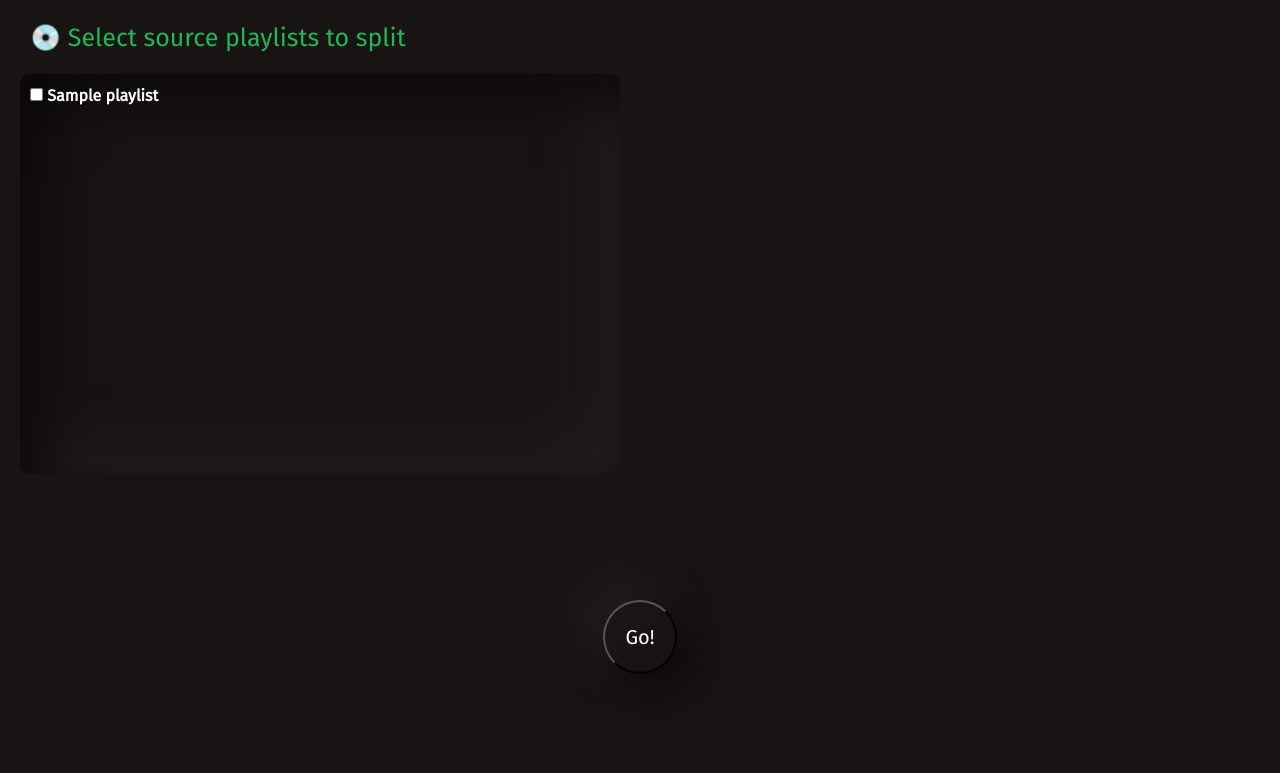
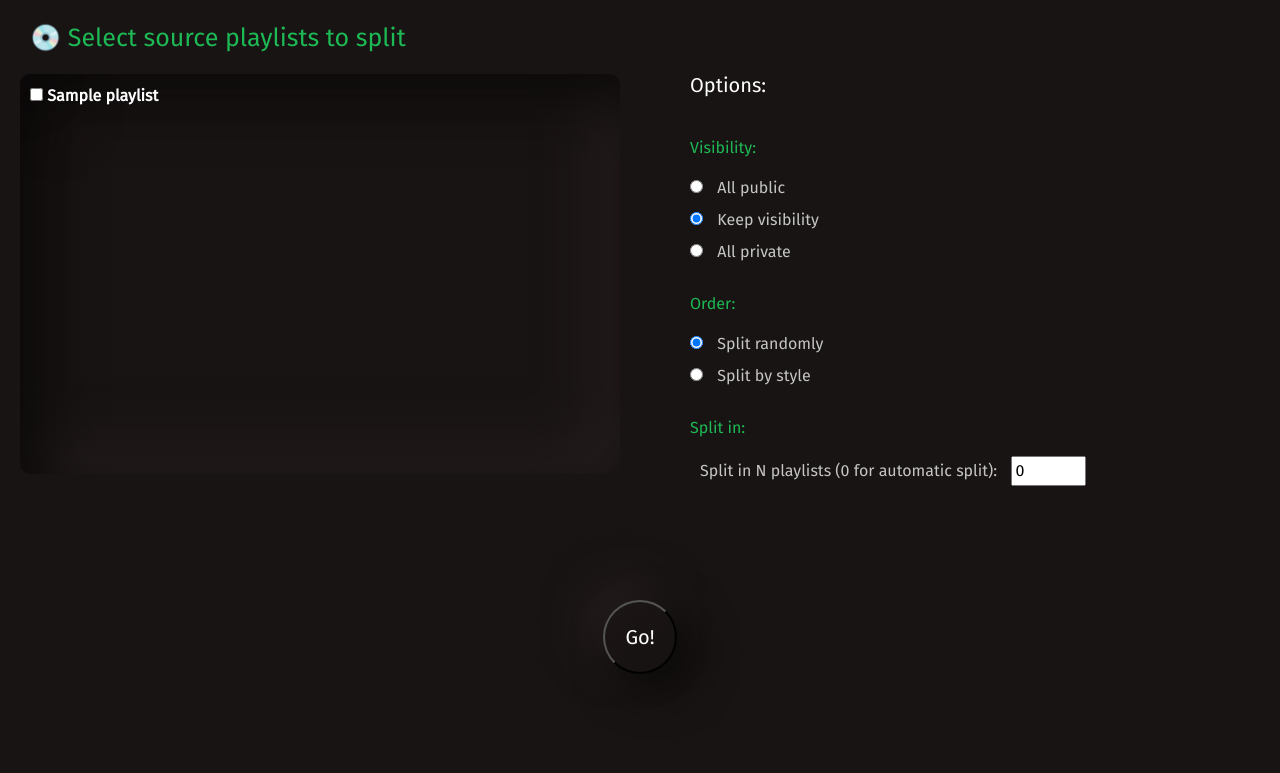
Before and after one commit to rooose/super-playlister-3000, a Flask app: template app/templates/split.html in a window 1280 px wide. Shown: the top 773 px of the page. Run offline with Flask 2, Linux system fonts and the light colour scheme; the template is opened without the code that fills it: most values are stand-ins (such as "Sample title", 1, 10 or a date in 2020); some libraries are stand-ins or nearby versions.

Commit message:
split working

```diff
--- a/app/main.py
+++ b/app/main.py
@@ -25,6 +25,7 @@ state_key = None
 
 @app.route("/login", methods=['GET'])
 def login():
+    session.clear()
     return render_template('login.html')
 
 
@@ -82,21 +83,48 @@ def home():
     return render_template('home.html')
 
 
-@app.route("/split", methods=['GET'])
+@app.route("/split", methods=['GET', 'POST'])
 @authenticated_resource
 def split():
     if spotify_helper.needs_refresh:
         spotify_helper.refresh_token()
+
+    if request.method == "POST":
+        playlists_to_reorder = request.form.getlist('playlists_to_split')
+        tracks = fetch_tracks(playlists_to_reorder)
+        tracks_info = fetch_tracks_info(tracks)
+
+        split_in = int(request.form.get('split_in'))
+        split_in = max(split_in, 1)
+        split_by_style = request.form.get('split_order_mode_style')
+        visibility =  request.form.get('split_visibility')
+
+        created_playlists = split_playlists(tracks_info, split_in, split_by_style, visibility, session)
+
+        return render_template('done.html', playlists=created_playlists)
+
     return render_template('split.html', playlists=fetch_playlists())
 
 
-@app.route("/reorder", methods=['GET'])
+@app.route("/reorder", methods=['GET', 'POST'])
 @authenticated_resource
 def reorder():
     if spotify_helper.needs_refresh:
         spotify_helper.refresh_token()
 
+    if request.method == "POST":
+        playlists_to_reorder = request.form.getlist('playlists_to_reorder')
+        tracks = fetch_tracks(playlists_to_reorder)
+        tracks_info = fetch_tracks_info(tracks)
+
+        make_public =  request.form.get('reorder_visibility')
+        reorder_by_style = request.form.get('reorder_order_mode_style')
+
+        created_playlist = reorder_playlists(tracks_info, make_public, reorder_by_style, session)
+        return render_template('done.html', playlists=created_playlist)
+
     return render_template('reorder.html', playlists=fetch_playlists())
+
 
 
 @app.route("/merge", methods=['GET', 'POST'])
@@ -118,8 +146,8 @@ def merge():
             name = 'Merged Playlist'
 
         make_public =  request.form.get('merge_is_public') is not None
-        merge_by_order = request.form.get('merge_order_mode_style')
-        created_playlist = merge_tracks(tracks_info, name, make_public, merge_by_order, session)
+        merge_by_style = request.form.get('merge_order_mode_style')
+        created_playlist = merge_tracks(tracks_info, name, make_public, merge_by_style, session)
         return render_template('done.html', playlists=[created_playlist])
 
     return render_template('merge.html', playlists=fetch_playlists())
@@ -129,6 +157,7 @@ def fetch_playlists():
     playlists = [{
                 "id": "saved_tracks",
                 "name": "Saved Tracks",
+                "public": False,
                 "tracks_info": {'href':"https://api.spotify.com/v1/me/tracks"}
             }]
 
@@ -141,16 +170,18 @@ def fetch_playlists():
         items = response['items']
         url = response['next']
 
-        for data in items:
+        for item in items:
             playlists.append({
-                "id": data["id"],
-                "name": data["name"],
-                "tracks_info": data["tracks"]
+                "id": item["id"],
+                "name": item["name"],
+                "tracks_info": item["tracks"],
+                "public": item['public']
             })
 
         if not url:
             break
 
+    playlists = sorted(playlists, key=lambda d: d['name'])
     return playlists
 
 
@@ -208,20 +239,22 @@ def fetch_tracks_info(playlists) :
             for item in items:
                 if item is not None:
                     t_id = item['id']
-                    audio_features = np.array([v for k,v in item.items() if k in audio_features_fields])
+                    audio_features = [v for k,v in item.items() if k in audio_features_fields]
                     playlists[p_id]['tracks'][t_id]['audio_features'] = audio_features
 
+    with open('out.json', 'w') as f:
+        json.dump(playlists, f)
     return playlists
 
 
-def merge_tracks(playlists, name, make_public, merge_by_order, flask_session):
+def merge_tracks(playlists, name, make_public, merge_by_style, flask_session):
     tracks_uris = []
 
     for p_id in playlists:
         for t_id in playlists[p_id]['tracks']:
             tracks_uris.append(playlists[p_id]['tracks'][t_id]['uri'])
 
-    if merge_by_order:
+    if merge_by_style:
         # change it to do smth cool
         random.shuffle(tracks_uris)
     else:
@@ -232,8 +265,73 @@ def merge_tracks(playlists, name, make_public, merge_by_order, flask_session):
     return create_and_add_playlist(name, description, make_public, tracks_uris, flask_session)
 
 
+def reorder_playlists(playlists, visibility, reorder_by_style, flask_session):
+    created_playlists = []
+
+    for p_id in playlists:
+        tracks_uris = []
+
+        for t_id in playlists[p_id]['tracks']:
+            tracks_uris.append(playlists[p_id]['tracks'][t_id]['uri'])
+
+        if reorder_by_style:
+            # change it to do smth cool
+            random.shuffle(tracks_uris)
+        else:
+            random.shuffle(tracks_uris)
+
+        name = f"Reordered {playlists[p_id]['name']}"
+        description = f"Reordered playlist created by SUPER-PLAYLISTER-3000. Created from : {playlists[p_id]['name']}"
+
+        if visibility == 'ALL_PUBLIC':
+            make_public = True
+        elif visibility == 'KEEP_VISIBILITY':
+            make_public = playlists[p_id]['public']
+        else:
+            make_public = False
+
+        created_playlists.append(create_and_add_playlist(name, description, make_public, tracks_uris, flask_session))
+
+    return created_playlists
+
+
+# https://stackoverflow.com/a/11574640
+def split_in_n(arr, count):
+     return [arr[i::count] for i in range(count)]
+
+
+def split_playlists(playlists, split_in, split_by_style, visibility, flask_session):
+    created_playlists = []
+
+    for p_id in playlists:
+        tracks_uris = []
+        for t_id in playlists[p_id]['tracks']:
+            tracks_uris.append(playlists[p_id]['tracks'][t_id]['uri'])
+
+        if split_by_style:
+            # change it to do smth cool
+            random.shuffle(tracks_uris)
+            split_playlists_content = split_in_n(tracks_uris, split_in)
+        else:
+            random.shuffle(tracks_uris)
+            split_playlists_content = split_in_n(tracks_uris, split_in)
+
+        if visibility == 'ALL_PUBLIC':
+            make_public = True
+        elif visibility == 'KEEP_VISIBILITY':
+            make_public = playlists[p_id]['public']
+        else:
+            make_public = False
+
+        for n, content in enumerate(split_playlists_content):
+            name = f"{playlists[p_id]['name']} [SPLIT #{n}]"
+            description = f"Split playlist created by SUPER-PLAYLISTER-3000. Created from : {playlists[p_id]['name']}"
+            created_playlists.append(create_and_add_playlist(name, description, make_public, content, flask_session))
+
+    return created_playlists
+
+
 def create_and_add_playlist(name, descr, make_public, tracks, flask_session):
-
     url = getCreatePlaylistURL(flask_session['user_id'])
     body = {
         'name': name,
@@ -256,12 +354,5 @@ def create_and_add_playlist(name, descr, make_public, tracks, flask_session):
         spotify_helper.makePostRequest(flask_session, url, body=body)
         pos += len(chunk)
 
+
     return created_playlist
-
-
-@app.route('/reorder')
-@authenticated_resource
-def reorder_songs():
-    time.sleep(3)
-    print("wow reordered so fast")
-    return ("nothing")
--- a/app/static/options.css
+++ b/app/static/options.css
@@ -130,10 +130,19 @@ i {
 }
 
 .options-label {
-  color:rgb(197, 197, 197);
+  color:var(--spotify-green);
 }
 
 .options-label-padded {
   color:rgb(197, 197, 197);
   padding-left: 10px;
 }
+
+.sub-label {
+  color:var(--spotify-green);
+  padding-top: 20px;
+}
+
+#split_in_n {
+  margin-left: 10px;
+}
--- a/app/templates/merge.html
+++ b/app/templates/merge.html
@@ -36,9 +36,11 @@
           placeholder="Merged Playlist"
         /><br /><br />
 
+        <p class="sub-label">Visibility:</p>
         <input type="checkbox" id="merge_public" name="merge_is_public" value="true" />
         <label class="options-label-padded" for="merge_public">Make merged playlist public</label><br />
 
+        <p class="sub-label">Order:</p>
         <input checked type="radio" id="merge_rnd" name="merge_order_mode_style" value="false" />
         <label class="options-label-padded" for="merge_rnd">Shuffle randomly</label><br />
 
--- a/app/templates/split.html
+++ b/app/templates/split.html
@@ -19,13 +19,37 @@
         <p class="title">💿 Select source playlists to split</p>
         <div class="selection">
           {%for p in playlists%}
-          <input class="custom-checkbox" type="checkbox" id="{{p['id']}}" name="{{p['name']}}" value="{{p['id']}}" />
+          <input class="custom-checkbox" type="checkbox" id="{{p['id']}}" name="playlists_to_split" value="{{p}}" />
           <label class="playlist-title" for="{{p['id']}}">{{p['name']}}</label><br />
           {%endfor%}
         </div>
       </div>
 
-      <div class="split right"></div>
+      <div class="split right">
+        <p class="options-title">Options:</p>
+
+        <p class="sub-label">Visibility:</p>
+        <input checked type="radio" id="split_all_public" name="split_visibility" value="ALL_PUBLIC" />
+        <label class="options-label-padded" for="split_all_public">All public</label><br />
+
+        <input checked type="radio" id="split_keep_visibility" name="split_visibility" value="KEEP_VISIBILITY" />
+        <label class="options-label-padded" for="split_keep_visibility">Keep visibility</label><br />
+
+        <input type="radio" id="split_all_private" name="split_visibility" value="ALL_PRIVATE" />
+        <label class="options-label-padded" for="split_all_private">All private</label><br />
+
+        <p class="sub-label">Order:</p>
+        <input checked type="radio" id="split_rnd" name="split_order_mode_style" value="false" />
+        <label class="options-label-padded" for="split_rnd">Split randomly</label><br />
+
+        <input type="radio" id="split_style" name="split_order_mode_style" value="true" />
+        <label class="options-label-padded" for="split_style">Split by style</label><br />
+
+        <p class="sub-label">Split in:</p>
+        <label class="options-label-padded" for="split_in_n">Split in N playlists (0 for automatic split):</label>
+        <input type="number" id="split_in_n" name="split_in" min="0" max="100" value=0>
+
+      </div>
     </div>
     <div class="button-row">
       <input type="submit" class="path_button submit_btn" value="Go!" onclick="loading();" />
```
Also changed, not shown: app/templates/reorder.html (+22 -5 lines).
